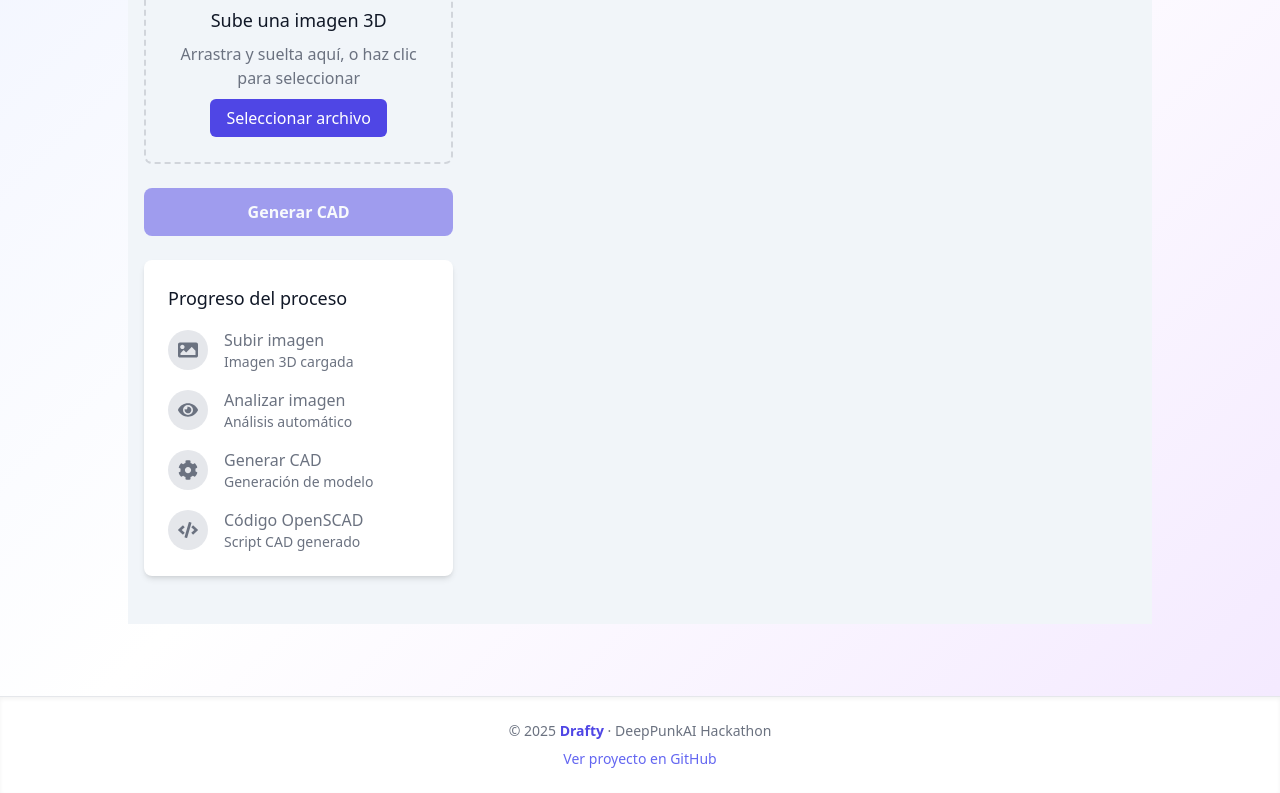
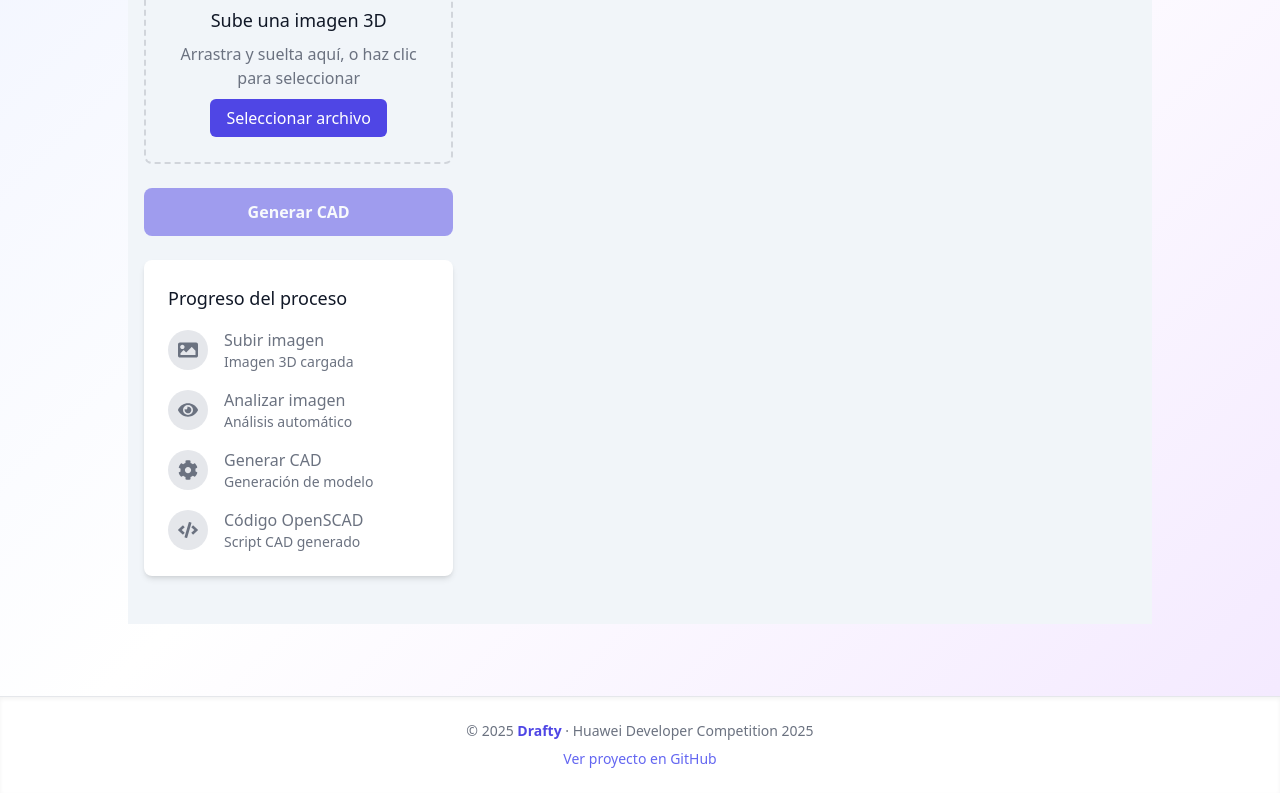
Before and after one commit to ybedoyab/drafty, a React (Vite) app in the folder frontend/: page /generate in a window 1280 px wide. Shown: the part 442-1235 px from the top of the page. Built offline with nearby package versions, Linux system fonts and the light colour scheme; no server answers.

Commit message:
update: Change footer text to Huawei Developer Competition 2025

```diff
--- a/frontend/src/components/Footer.jsx
+++ b/frontend/src/components/Footer.jsx
@@ -2,7 +2,7 @@ export default function Footer() {
   return (
     <footer className="bg-white border-t border-gray-200 text-center py-6 text-sm text-gray-500 mt-12 shadow-inner">
       <div className="flex flex-col items-center gap-2">
-        <span>© 2025 <span className="font-semibold text-indigo-600">Drafty</span> · DeepPunkAI Hackathon</span>
+        <span>© 2025 <span className="font-semibold text-indigo-600">Drafty</span> · Huawei Developer Competition 2025</span>
         <a
           href="https://github.com/ybedoyab/drafty"
           target="_blank"
```
